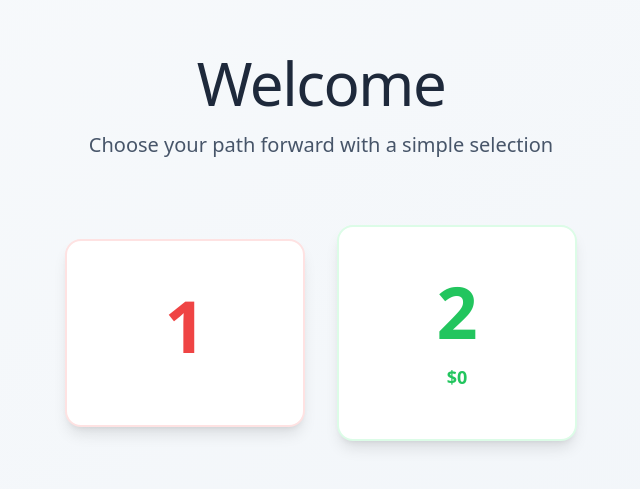
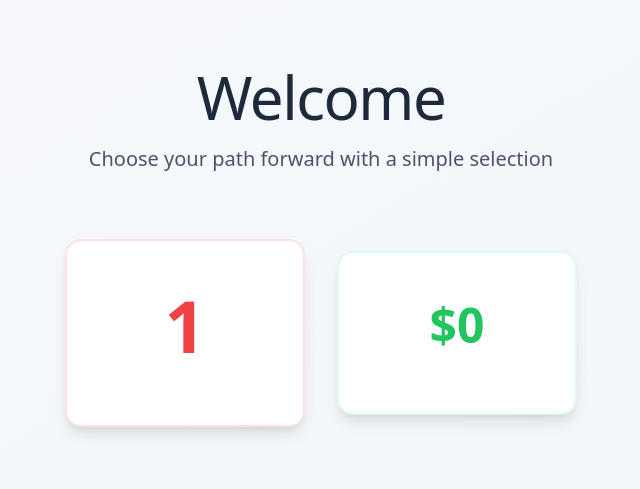
Before and after one commit to sayprob/website-for-yassin, a React (Vite) app: page / in a window 1280 px wide. Shown: the part 153-642 px from the top of the page, without its empty margins (319-959 px from the left). Built offline with nearby package versions, Linux system fonts and the light colour scheme.

Commit message:
Make button 2 show total amount as the main number

```diff
--- a/src/App.tsx
+++ b/src/App.tsx
@@ -111,10 +111,7 @@ function App() {
                 className="group relative bg-white hover:bg-green-50 border-2 border-green-100 hover:border-green-200 rounded-2xl p-8 md:p-12 shadow-lg hover:shadow-xl transition-all duration-300 transform hover:-translate-y-1 min-w-[200px] md:min-w-[240px]"
               >
                 <div className="text-center">
-                  <div className="text-6xl md:text-7xl font-bold text-green-500 mb-4 group-hover:scale-110 transition-transform duration-300">
-                    2
-                  </div>
-                  <div className="text-lg font-semibold text-green-500 group-hover:scale-110 transition-transform duration-300">
+                  <div className="text-4xl md:text-5xl font-bold text-green-500 mb-4 group-hover:scale-110 transition-transform duration-300">
                     ${getAllYearsTotal().toLocaleString()}
                   </div>
                 </div>
```
